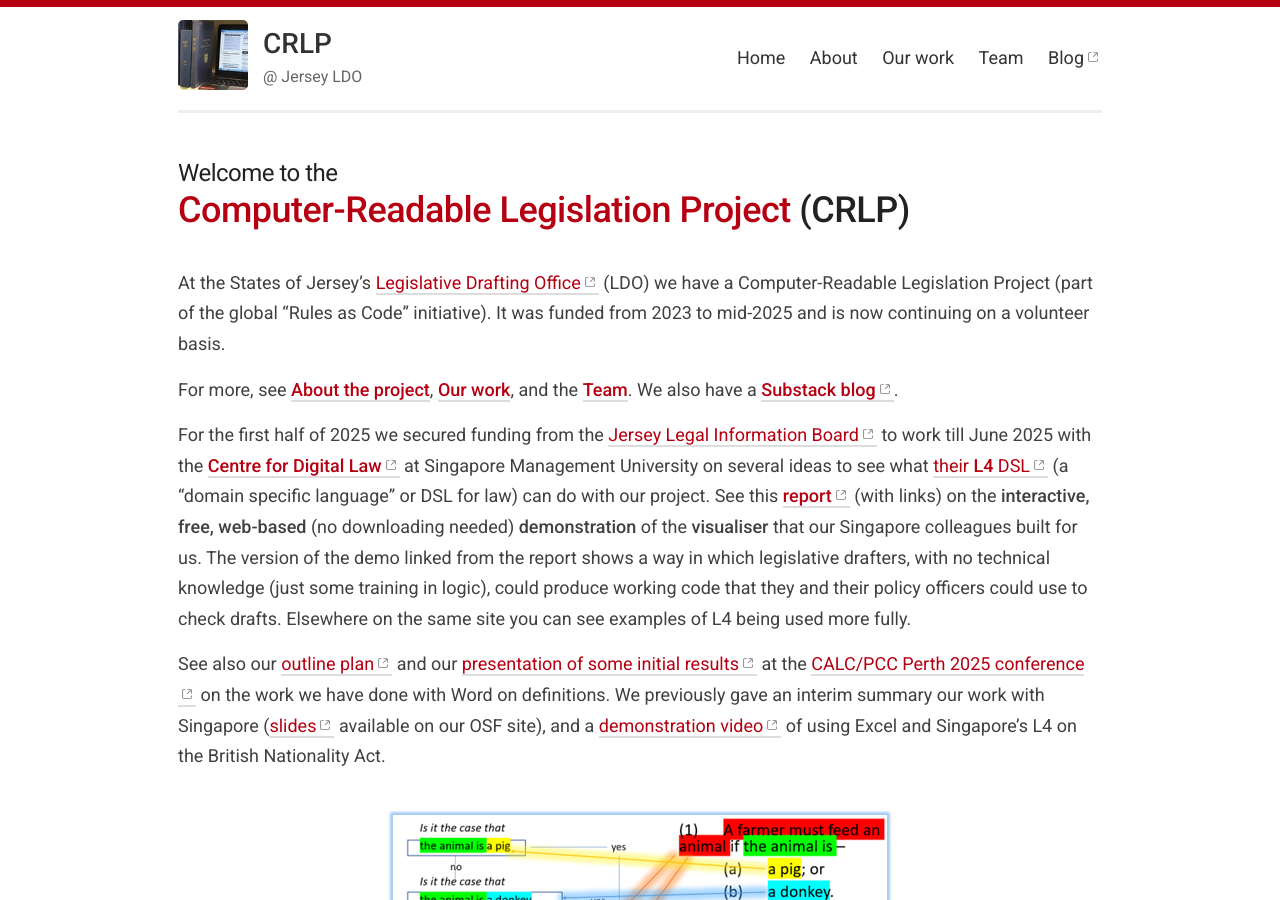
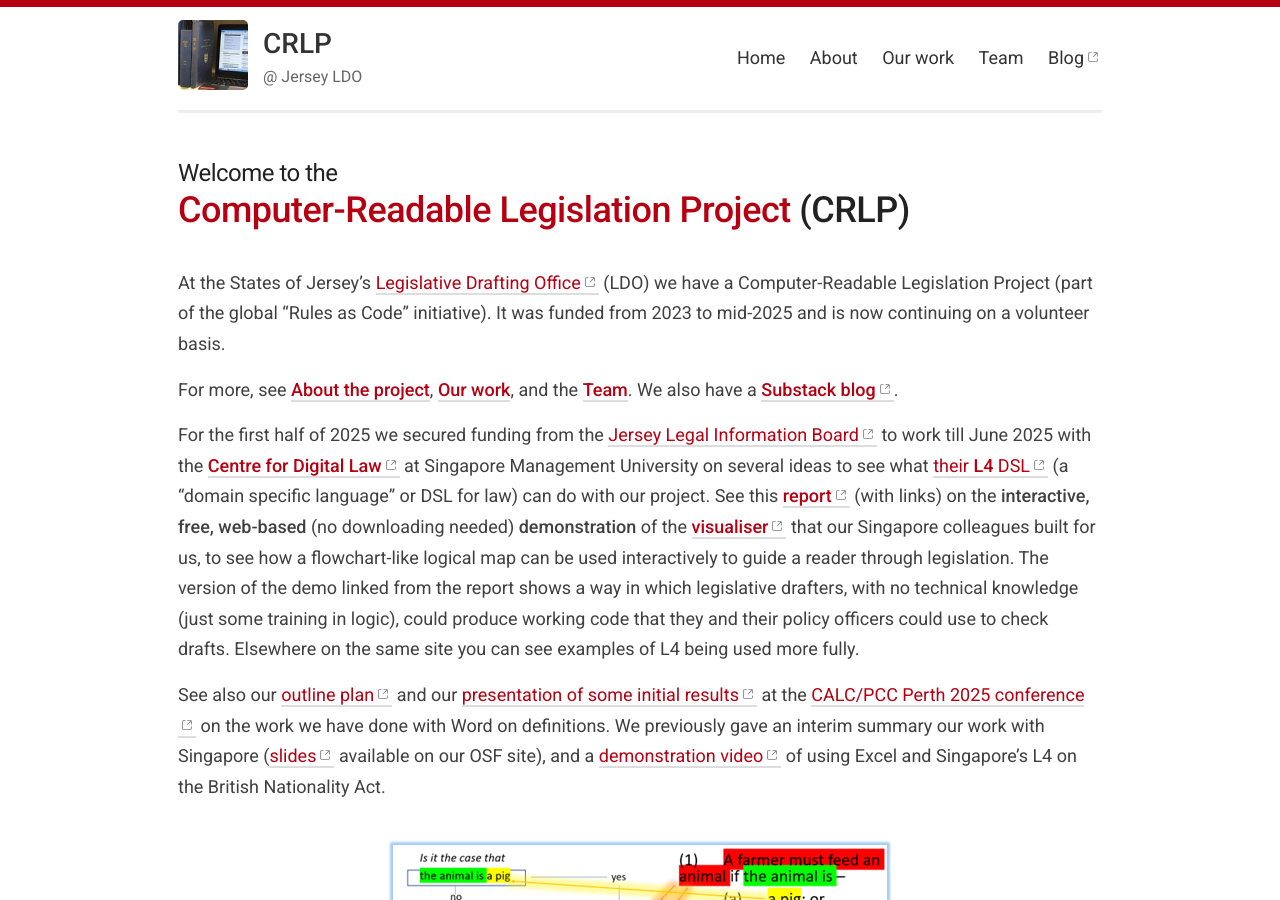
Before and after one commit to crlp-jerseyldo/crlp-jerseyldo.github.io, a Jekyll site: the page built from index.md, in a window 1280 px wide and 900 px high. Built offline with Jekyll 4.4.1, drawn with Linux system fonts in a browser that asks for light colours; our own code applies the rules of GitHub Pages for plain Markdown files.

Commit message:
Update index.md
Added link to visualiser

```diff
--- a/index.md
+++ b/index.md
@@ -8,7 +8,7 @@ At the States of Jersey’s [Legislative Drafting Office](https://www.gov.je/Gov
 
 For more, see [**About the project**](/about), [**Our work**](/work), and the [**Team**](/team). We also have a [**Substack blog**](https://digitallegislation.substack.com){:target="_blank"}.
 
-For the first half of 2025 we secured funding from the [Jersey Legal Information Board](https://www.jerseylaw.je/Pages/About.aspx){:target="_blank"} to work till June 2025 with the [**Centre for Digital Law**](https://cdl.smu.edu.sg/projects/research-project-computational-law-rpcl){:target="_blank"} at Singapore Management University on several ideas to see what [their **L4** DSL](https://github.com/smucclaw){:target="_blank"} (a “domain specific language” or DSL for law) can do with our project. See this [**report**](https://osf.io/x43td){:target="_blank"} (with links) on the **interactive, free, web-based** (no downloading needed) **demonstration** of the **visualiser** that our Singapore colleagues built for us. The version of the demo linked from the report shows a way in which legislative drafters, with no technical knowledge (just some training in logic), could produce working code that they and their policy officers could use to check drafts. Elsewhere on the same site you can see examples of L4 being used more fully.
+For the first half of 2025 we secured funding from the [Jersey Legal Information Board](https://www.jerseylaw.je/Pages/About.aspx){:target="_blank"} to work till June 2025 with the [**Centre for Digital Law**](https://cdl.smu.edu.sg/projects/research-project-computational-law-rpcl){:target="_blank"} at Singapore Management University on several ideas to see what [their **L4** DSL](https://github.com/smucclaw){:target="_blank"} (a “domain specific language” or DSL for law) can do with our project. See this [**report**](https://osf.io/x43td){:target="_blank"} (with links) on the **interactive, free, web-based** (no downloading needed) **demonstration** of the [**visualiser**](https://jl4.legalese.com/){:target="_blank"} that our Singapore colleagues built for us, to see how a flowchart-like logical map can be used interactively to guide a reader through legislation. The version of the demo linked from the report shows a way in which legislative drafters, with no technical knowledge (just some training in logic), could produce working code that they and their policy officers could use to check drafts. Elsewhere on the same site you can see examples of L4 being used more fully.
 
 See also our [outline plan](https://osf.io/jauqb){:target="_blank"} and our [presentation of some initial results](https://youtu.be/zq6mf2zz7Eg){:target="_blank"} at the [CALC/PCC Perth 2025 conference](https://www.calc.ngo/sites/default/files/APCC-CALC%202025%20regional%20drafting%20conference%20program%20%28as%20at%2019-2-25%29_0.pdf){:target="_blank"} on the work we have done with Word on definitions. We previously gave an interim summary our work with Singapore ([slides](https://osf.io/fqmcn){:target="_blank"} available on our OSF site), and a [demonstration video](https://youtu.be/Gtq_lDa1qRE){:target="_blank"} of using Excel and Singapore's L4 on the British Nationality Act.
 
```
